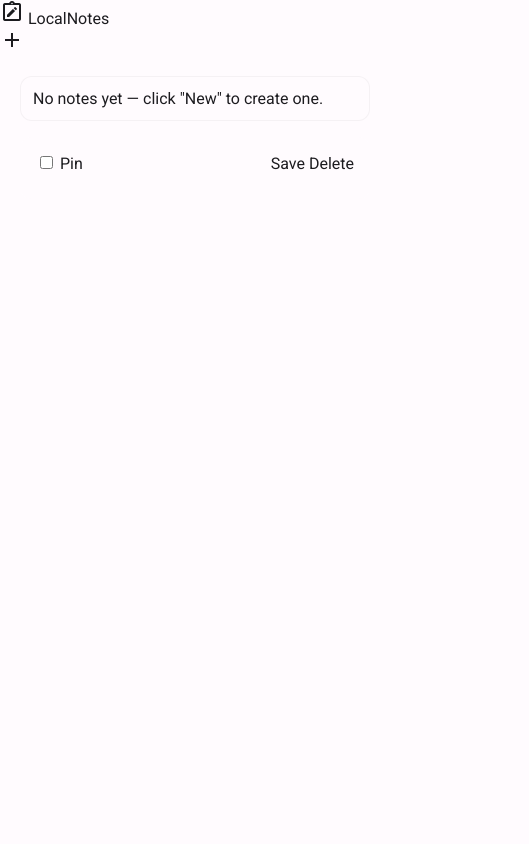
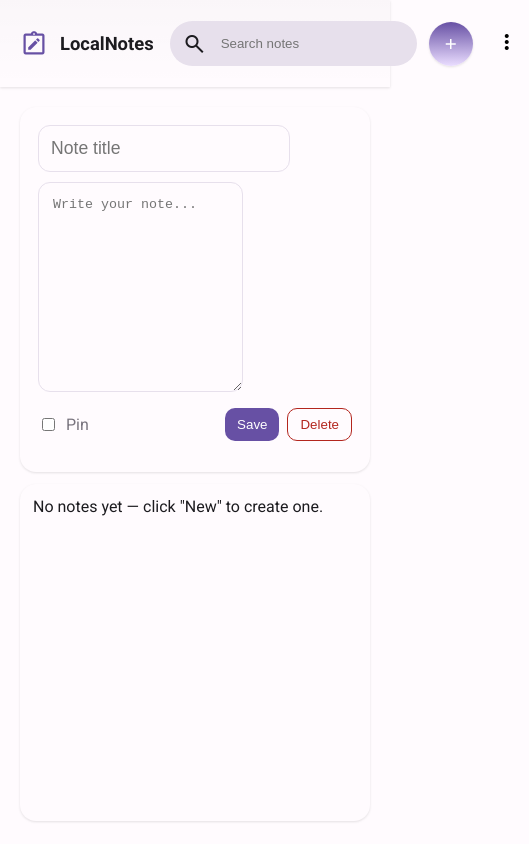
Before and after one commit to bradleysouciernewest-commits/notetaker, a plain HTML site: page index.html in a window 390 px wide. Shown: the whole page, 529 px wide, since content can reach past the window. Drawn offline with nearby package versions, Linux system fonts and the light colour scheme.

Commit message:
Fix styles: restore working Material You layout and fonts (remove broken Material Web imports)

```diff
--- a/index.html
+++ b/index.html
@@ -6,50 +6,47 @@
   <title>LocalNotes — Notes in localStorage</title>
   <!-- Google Fonts (Roboto) + Material Symbols -->
   <link href="https://fonts.googleapis.com/css2?family=Roboto:wght@400;500;700&display=swap" rel="stylesheet">
-  <link href="https://fonts.googleapis.com/css2?family=Material+Symbols+Outlined:opsz,wght,FILL,GRAD@20..48,400,0,0" rel="stylesheet" />
-
-  <!-- Material Web components (real Material You / Material Web from Google) -->
-  <script type="module">
-    // Import only the components we use
-    import '@material/web/top-app-bar/top-app-bar.js';
-    import '@material/web/button/filled-button.js';
-    import '@material/web/button/outlined-button.js';
-    import '@material/web/iconbutton/filled-icon-button.js';
-    import '@material/web/textfield/outlined-text-field.js';
-    import '@material/web/textfield/filled-text-field.js';
-    import '@material/web/list/list.js';
-    import '@material/web/list/list-item.js';
-  </script>
-
+  <link href="https://fonts.googleapis.com/css2?family=Material+Symbols+Outlined:opsz,wght,FILL,GRAD@24,400,0,0&display=swap" rel="stylesheet" />
   <link rel="stylesheet" href="styles.css">
 </head>
 <body class="mui">
-  <!-- Top app bar (Material Web) -->
-  <md-top-app-bar>
-    <div slot="leading" class="app-title">
-      <span class="material-symbols-outlined md-icon">note_alt</span>
-      <span class="title-text">LocalNotes</span>
+  <header class="app-header">
+    <div class="title">
+      <span class="material-symbols-outlined icon">note_alt</span>
+      <h1>LocalNotes</h1>
     </div>
-    <div slot="trailing" class="top-actions">
-      <md-filled-icon-button id="newNoteBtn" title="New note">
-        <span class="material-symbols-outlined">add</span>
-      </md-filled-icon-button>
+
+    <div class="header-controls">
+      <div class="search-wrap">
+        <span class="material-symbols-outlined">search</span>
+        <input id="search" type="search" placeholder="Search notes" aria-label="Search notes" />
+      </div>
+      <button id="newNoteBtn" class="fab" title="New note"><span class="material-symbols-outlined">add</span></button>
+
+      <div class="menu">
+        <button class="menu-btn" id="moreBtn" aria-haspopup="true" aria-expanded="false"><span class="material-symbols-outlined">more_vert</span></button>
+        <div class="menu-popover" id="moreMenu" role="menu">
+          <button id="exportBtn" role="menuitem"><span class="material-symbols-outlined">file_download</span> Export JSON</button>
+          <label for="importFile" class="importLabel"><span class="material-symbols-outlined">file_upload</span> Import JSON</label>
+          <input id="importFile" type="file" accept="application/json" style="display:none">
+          <button id="clearAllBtn" role="menuitem"><span class="material-symbols-outlined">delete_forever</span> Clear all</button>
+        </div>
+      </div>
     </div>
-  </md-top-app-bar>
+  </header>
 
-  <main class="container">
+  <main>
     <aside id="notesList" class="notes-list" aria-label="Notes list"></aside>
 
     <section class="editor">
       <form id="noteForm">
-        <md-outlined-text-field id="noteTitle" placeholder="Note title" maxlength="120"></md-outlined-text-field>
-        <md-filled-text-field id="noteContent" textarea placeholder="Write your note..." rows="10"></md-filled-text-field>
-
+        <input id="noteTitle" placeholder="Note title" maxlength="120" autocomplete="off" />
+        <textarea id="noteContent" placeholder="Write your note..." rows="12"></textarea>
         <div class="editor-controls">
           <label class="pin-wrap"><input id="pinCheck" type="checkbox" /> Pin</label>
           <div class="actions">
-            <md-filled-button id="saveBtn">Save</md-filled-button>
-            <md-outlined-button id="deleteBtn">Delete</md-outlined-button>
+            <button id="saveBtn" type="submit" class="primary">Save</button>
+            <button id="deleteBtn" type="button" class="danger">Delete</button>
           </div>
         </div>
       </form>
--- a/styles.css
+++ b/styles.css
@@ -1,33 +1,87 @@
-/* Real Material Web (Material You) integration styles — minimal overrides and layout */
+/* Material You inspired styles (Material Design 3) for LocalNotes */
 :root{
+  /* Sample Material You-like color tokens (you can swap these dynamically) */
   --md-sys-color-primary: #6750A4;
   --md-sys-color-on-primary: #FFFFFF;
+  --md-sys-color-primary-container: #EADDFF;
+  --md-sys-color-on-primary-container: #21005D;
+
   --md-sys-color-surface: #FFFBFE;
   --md-sys-color-on-surface: #1C1B1F;
+  --md-sys-color-surface-variant: #E7E0EC;
+
+  --md-sys-color-outline: #79747E;
+  --md-sys-color-error: #B3261E;
+  --md-sys-elevation-level-1: 0 1px 2px rgba(28,27,31,0.04), 0 1px 3px rgba(28,27,31,0.08);
+
+  --radius: 12px;
+  --gap: 12px;
+}
+
+/* Dark-mode fallback/automatic toggle — keep the app adaptive to prefers-color-scheme */
+@media (prefers-color-scheme: dark){
+  :root{
+    --md-sys-color-primary: #D0BCFF;
+    --md-sys-color-on-primary: #381E72;
+    --md-sys-color-primary-container: #4F378B;
+    --md-sys-color-on-primary-container: #EADDFF;
+
+    --md-sys-color-surface: #1C1B1F;
+    --md-sys-color-on-surface: #E6E1E5;
+    --md-sys-color-surface-variant: #49454F;
+
+    --md-sys-color-outline: #938F99;
+    --md-sys-color-error: #F2B8B5;
+    --md-sys-elevation-level-1: 0 1px 2px rgba(0,0,0,0.6), 0 4px 8px rgba(0,0,0,0.5);
+  }
 }
 
 *{box-sizing:border-box}
-html,body{height:100%;margin:0;font-family:Roboto, system-ui, -apple-system, 'Segoe UI', 'Helvetica Neue', Arial;background:var(--md-sys-color-surface);color:var(--md-sys-color-on-surface)}
+html,body{height:100%;margin:0;font-family:Roboto, system-ui, -apple-system, 'Segoe UI', 'Helvetica Neue', Arial; background:var(--md-sys-color-surface); color:var(--md-sys-color-on-surface);}
+body.mui{display:flex;flex-direction:column;min-height:100vh}
 
-/* Top app bar space — Material Web renders the bar, we add a small layout wrapper */
-md-top-app-bar{display:block}
+.app-header{display:flex;align-items:center;justify-content:space-between;padding:20px;gap:16px;background:linear-gradient(180deg, rgba(0,0,0,0.02), transparent);box-shadow:var(--md-sys-elevation-level-1);}
+.title{display:flex;align-items:center;gap:12px}
+.title h1{margin:0;font-size:1.15rem;font-weight:600}
+.icon{font-size:28px;color:var(--md-sys-color-primary)}
 
-.container{display:grid;grid-template-columns:320px 1fr;gap:16px;padding:20px}
+.header-controls{display:flex;align-items:center;gap:12px}
+.search-wrap{display:flex;align-items:center;gap:8px;padding:8px 12px;border-radius:999px;background:var(--md-sys-color-surface-variant);border:1px solid transparent}
+.search-wrap input{border:0;background:transparent;padding:6px;outline:none;color:var(--md-sys-color-on-surface);min-width:160px}
 
-.notes-list{background:var(--md-sys-color-surface);padding:12px;border-radius:12px;overflow:auto;border:1px solid rgba(0,0,0,0.04)}
-.note-item{display:flex;flex-direction:column;padding:10px;border-radius:8px;margin-bottom:8px;border-bottom:1px solid rgba(0,0,0,0.03);cursor:pointer}
-.note-item:hover{background:rgba(0,0,0,0.02)}
-.note-header{display:flex;justify-content:space-between;align-items:center}
-.note-title{font-weight:600}
-.note-preview{color:rgba(0,0,0,0.6)}
+.fab{width:44px;height:44px;border-radius:50%;border:0;background:linear-gradient(180deg,var(--md-sys-color-primary),var(--md-sys-color-primary-container));color:var(--md-sys-color-on-primary);display:inline-flex;align-items:center;justify-content:center;box-shadow:var(--md-sys-elevation-level-1);cursor:pointer}
+.fab .material-symbols-outlined{font-size:20px}
 
-.editor{background:var(--md-sys-color-surface);padding:16px;border-radius:12px}
-.editor md-outlined-text-field, .editor md-filled-text-field{width:100%;margin-bottom:12px}
-.editor-controls{display:flex;align-items:center;justify-content:space-between}
+.menu{position:relative}
+.menu-btn{border:0;padding:10px;border-radius:10px;background:transparent;cursor:pointer}
+.menu-popover{position:absolute;right:0;top:48px;min-width:200px;background:var(--md-sys-color-surface);border-radius:12px;padding:8px;box-shadow:var(--md-sys-elevation-level-1);display:none;flex-direction:column;gap:6px}
+.menu:hover .menu-popover{display:flex}
+.menu-popover button, .menu-popover .importLabel{display:flex;gap:8px;align-items:center;padding:8px 10px;border-radius:8px;border:0;background:transparent;cursor:pointer;color:var(--md-sys-color-on-surface)}
+.importLabel{cursor:pointer}
 
-.status{margin-top:10px;color:rgba(0,0,0,0.6)}
+main{display:grid;grid-template-columns:340px 1fr;gap:20px;padding:20px;flex:1}
+.notes-list{background:var(--md-sys-color-surface);padding:12px;border-radius:16px;overflow:auto;box-shadow:var(--md-sys-elevation-level-1);border:1px solid transparent}
+.note-item{display:flex;flex-direction:column;padding:12px;border-radius:12px;margin-bottom:10px;background:linear-gradient(180deg, rgba(0,0,0,0.02), transparent);cursor:pointer;border:1px solid transparent}
+.note-item:hover{transform:translateY(-2px);transition:transform .12s}
+.note-header{display:flex;justify-content:space-between;align-items:center;gap:8px}
+.note-title{font-weight:600;white-space:nowrap;text-overflow:ellipsis;overflow:hidden}
+.note-preview{color:var(--md-sys-color-outline);font-size:0.95rem;max-height:2.4em;overflow:hidden;text-overflow:ellipsis}
+.pin{color:var(--md-sys-color-primary);font-weight:700;margin-left:6px}
+.note-item.selected{outline:2px solid rgba(103,80,164,0.12);}
+
+.editor{background:var(--md-sys-color-surface);padding:18px;border-radius:16px;display:flex;flex-direction:column;box-shadow:var(--md-sys-elevation-level-1);}
+#noteTitle{font-size:1.1rem;padding:12px;border-radius:12px;border:1px solid var(--md-sys-color-surface-variant);background:transparent;color:var(--md-sys-color-on-surface);margin-bottom:10px}
+#noteContent{flex:1;padding:14px;border-radius:12px;border:1px solid var(--md-sys-color-surface-variant);background:transparent;color:var(--md-sys-color-on-surface);resize:vertical}
+.editor-controls{display:flex;align-items:center;gap:10px;margin-top:12px;justify-content:space-between}
+.pin-wrap{display:flex;align-items:center;gap:8px;color:var(--md-sys-color-outline)}
+.actions{display:flex;gap:8px}
+button.primary{background:var(--md-sys-color-primary);color:var(--md-sys-color-on-primary);border:0;padding:8px 12px;border-radius:10px;cursor:pointer}
+button.danger{background:transparent;border:1px solid var(--md-sys-color-error);color:var(--md-sys-color-error);padding:8px 12px;border-radius:10px;cursor:pointer}
+.status{margin-top:10px;color:var(--md-sys-color-outline);font-size:0.9rem}
 
 /* responsive */
 @media (max-width:880px){
-  .container{grid-template-columns:1fr}
+  main{grid-template-columns:1fr;gap:12px}
+  .notes-list{order:2;height:40vh}
+  .editor{order:1}
 }
```
